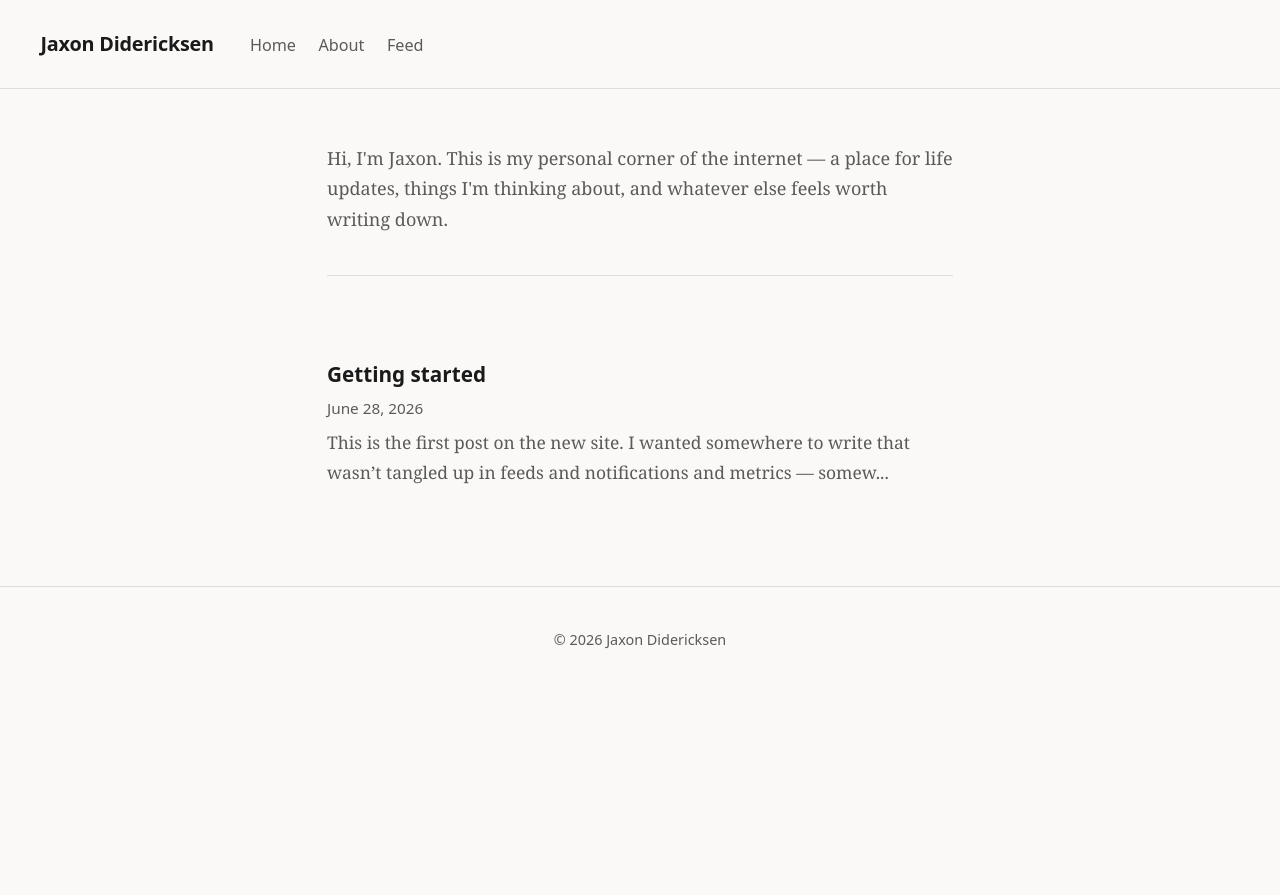
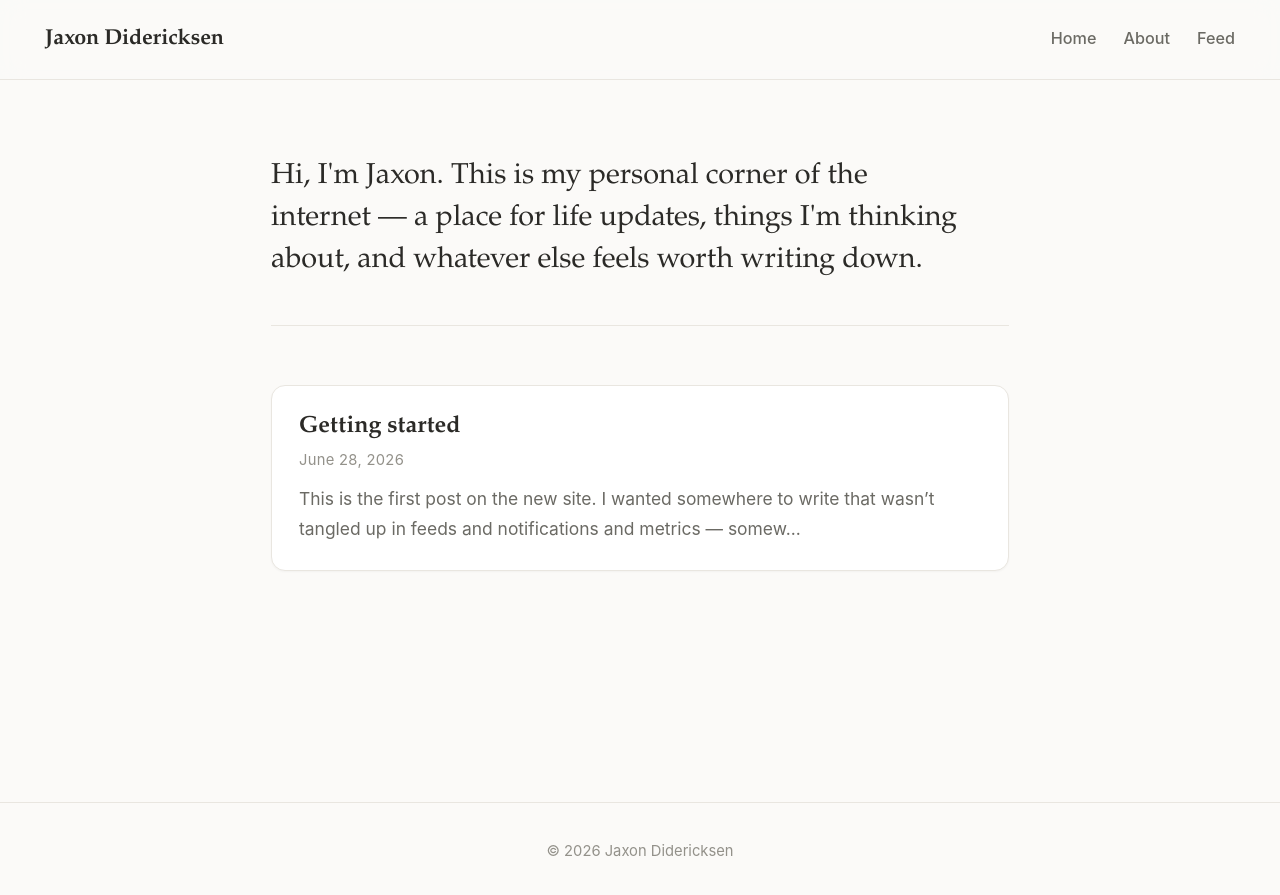
Before and after one commit to Jasper-16-Did/personal-site, a Jekyll site: the page built from index.md, in a window 1280 px wide. Shown: the top 895 px of the page. Built offline with Jekyll 4.4.1, drawn with Linux system fonts in a browser that asks for light colours.

Commit message:
Redesign site styling: calm, modern look
Refresh the stylesheet with a warmer, more polished aesthetic while
keeping the privacy-first, system-fonts-only setup (no external requests):

- Softer warm palette with full dark-mode support
- Serif display headings paired with a clean system sans body
- Post list as subtle cards with hover lift
- Sticky translucent header, refined spacing and typography
- Accessibility: focus-visible rings, reduced-motion support

Co-Authored-By: Claude Opus 4.8 <noreply@anthropic.com>

```diff
--- a/assets/css/main.css
+++ b/assets/css/main.css
@@ -1,254 +1,339 @@
-/* System font stack — no external requests */
+/* ──────────────────────────────────────────────────────────────
+   Jaxon Didericksen — personal site
+   Calm & modern. System fonts only, no external requests.
+   ────────────────────────────────────────────────────────────── */
+
 :root {
-  --font-body: Georgia, "Times New Roman", serif;
-  --font-mono: "Courier New", Courier, monospace;
-  --font-ui: system-ui, -apple-system, BlinkMacSystemFont, "Segoe UI", sans-serif;
+  /* Type — native system stacks, zero network cost */
+  --font-sans: -apple-system, BlinkMacSystemFont, "Segoe UI", Roboto, Oxygen,
+    Ubuntu, Cantarell, "Helvetica Neue", Arial, sans-serif;
+  --font-serif: "Iowan Old Style", "Palatino Linotype", Palatino,
+    "Book Antiqua", Georgia, "Times New Roman", serif;
+  --font-mono: ui-monospace, "SF Mono", "Cascadia Code", "Segoe UI Mono",
+    "Roboto Mono", Menlo, Consolas, "Courier New", monospace;
 
-  --color-bg: #faf9f7;
-  --color-text: #1a1a1a;
-  --color-muted: #5a5a5a;
-  --color-accent: #3a6b4a;
-  --color-border: #ddd;
-  --color-link: #2c5f3a;
+  /* Warm, calm light palette */
+  --color-bg: #fbfaf8;
+  --color-surface: #ffffff;
+  --color-text: #2b2a27;
+  --color-muted: #6b6a64;
+  --color-faint: #93918a;
+  --color-accent: #4f8a6e;
+  --color-accent-strong: #3f7a60;
+  --color-accent-soft: #ecf3ef;
+  --color-border: #e9e6e0;
+  --color-code-bg: #f3f1ec;
+  --shadow-sm: 0 1px 2px rgba(43, 42, 39, 0.04);
+  --shadow-md: 0 6px 24px -12px rgba(43, 42, 39, 0.18);
 
-  --max-width: 680px;
-  --spacing: 1.5rem;
+  --max-width: 44rem;
+  --space: 1.5rem;
+  --radius: 14px;
+  --radius-sm: 8px;
 }
 
-*, *::before, *::after {
-  box-sizing: border-box;
+@media (prefers-color-scheme: dark) {
+  :root {
+    --color-bg: #1a1917;
+    --color-surface: #211f1c;
+    --color-text: #e9e7e2;
+    --color-muted: #a8a59d;
+    --color-faint: #7c7a73;
+    --color-accent: #7bbd9d;
+    --color-accent-strong: #8fcaac;
+    --color-accent-soft: #21302a;
+    --color-border: #322f2b;
+    --color-code-bg: #26241f;
+    --shadow-sm: 0 1px 2px rgba(0, 0, 0, 0.3);
+    --shadow-md: 0 8px 28px -14px rgba(0, 0, 0, 0.55);
+  }
 }
+
+/* ── Reset & base ── */
+*, *::before, *::after { box-sizing: border-box; }
 
 html {
   font-size: 18px;
-  line-height: 1.7;
+  line-height: 1.72;
+  -webkit-text-size-adjust: 100%;
+  scroll-behavior: smooth;
 }
 
 body {
   margin: 0;
-  padding: 0;
+  min-height: 100vh;
+  display: flex;
+  flex-direction: column;
   background: var(--color-bg);
   color: var(--color-text);
-  font-family: var(--font-body);
+  font-family: var(--font-sans);
+  font-feature-settings: "kern", "liga", "calt";
+  -webkit-font-smoothing: antialiased;
+  text-rendering: optimizeLegibility;
+}
+
+::selection {
+  background: var(--color-accent-soft);
+  color: var(--color-accent-strong);
 }
 
 a {
-  color: var(--color-link);
+  color: var(--color-accent-strong);
   text-decoration: underline;
+  text-decoration-thickness: 1px;
   text-underline-offset: 3px;
+  text-decoration-color: color-mix(in srgb, var(--color-accent) 40%, transparent);
+  transition: color 0.18s ease, text-decoration-color 0.18s ease;
+}
+a:hover {
+  color: var(--color-accent);
+  text-decoration-color: currentColor;
 }
 
-a:hover {
-  color: var(--color-accent);
+:focus-visible {
+  outline: 2px solid var(--color-accent);
+  outline-offset: 3px;
+  border-radius: 3px;
 }
+
+img { max-width: 100%; height: auto; }
 
 /* ── Header ── */
 .site-header {
-  border-bottom: 1px solid var(--color-border);
-  padding: var(--spacing) calc(var(--spacing) * 1.5);
+  position: sticky;
+  top: 0;
+  z-index: 10;
   display: flex;
   align-items: baseline;
   gap: 2rem;
   flex-wrap: wrap;
+  padding: 1.15rem clamp(1.25rem, 5vw, 2.5rem);
+  background: color-mix(in srgb, var(--color-bg) 80%, transparent);
+  -webkit-backdrop-filter: saturate(160%) blur(12px);
+  backdrop-filter: saturate(160%) blur(12px);
+  border-bottom: 1px solid var(--color-border);
 }
 
 .site-title {
-  font-family: var(--font-ui);
-  font-size: 1.1rem;
+  font-family: var(--font-serif);
+  font-size: 1.2rem;
   font-weight: 600;
+  letter-spacing: -0.01em;
   text-decoration: none;
   color: var(--color-text);
-  letter-spacing: -0.01em;
 }
+.site-title:hover { color: var(--color-accent); }
 
 .site-nav {
   display: flex;
-  gap: 1.25rem;
-  font-family: var(--font-ui);
+  gap: 1.5rem;
+  margin-left: auto;
   font-size: 0.9rem;
 }
-
 .site-nav a {
   color: var(--color-muted);
   text-decoration: none;
+  font-weight: 500;
+}
+.site-nav a:hover { color: var(--color-text); }
+
+/* ── Layout ── */
+.page-content {
+  width: 100%;
+  max-width: var(--max-width);
+  margin: 0 auto;
+  padding: clamp(2.5rem, 6vw, 4.5rem) clamp(1.25rem, 5vw, 1.5rem);
+  flex: 1 0 auto;
 }
 
-.site-nav a:hover {
+/* ── Home intro / hero ── */
+.home-intro {
+  margin-bottom: calc(var(--space) * 2.2);
+  padding-bottom: calc(var(--space) * 1.6);
+  border-bottom: 1px solid var(--color-border);
+}
+.home-intro p {
+  margin: 0;
+  font-family: var(--font-serif);
+  font-size: clamp(1.3rem, 3.5vw, 1.6rem);
+  line-height: 1.45;
   color: var(--color-text);
+  text-wrap: balance;
 }
 
-/* ── Main content ── */
-.page-content {
-  max-width: var(--max-width);
-  margin: 0 auto;
-  padding: calc(var(--spacing) * 2) var(--spacing);
-}
-
-/* ── Post list (home) ── */
+/* ── Post list ── */
 .post-list {
   list-style: none;
   padding: 0;
   margin: 0;
+  display: flex;
+  flex-direction: column;
+  gap: 0.75rem;
 }
-
 .post-list li {
-  border-bottom: 1px solid var(--color-border);
-  padding: var(--spacing) 0;
+  padding: 1.4rem 1.5rem;
+  background: var(--color-surface);
+  border: 1px solid var(--color-border);
+  border-radius: var(--radius);
+  box-shadow: var(--shadow-sm);
+  transition: transform 0.18s ease, box-shadow 0.18s ease,
+    border-color 0.18s ease;
 }
-
-.post-list li:last-child {
-  border-bottom: none;
+.post-list li:hover {
+  transform: translateY(-2px);
+  box-shadow: var(--shadow-md);
+  border-color: color-mix(in srgb, var(--color-accent) 45%, var(--color-border));
 }
-
 .post-list .post-link {
-  font-size: 1.15rem;
+  font-family: var(--font-serif);
+  font-size: 1.3rem;
   font-weight: 600;
-  font-family: var(--font-ui);
+  line-height: 1.3;
   text-decoration: none;
   color: var(--color-text);
 }
-
-.post-list .post-link:hover {
-  color: var(--color-accent);
+.post-list li:hover .post-link { color: var(--color-accent); }
+.post-list .post-meta {
+  margin-top: 0.3rem;
+  font-size: 0.82rem;
+  letter-spacing: 0.02em;
+  color: var(--color-faint);
 }
-
-.post-list .post-meta {
-  font-size: 0.85rem;
-  font-family: var(--font-ui);
-  color: var(--color-muted);
-  margin-top: 0.15rem;
-}
-
 .post-list .post-excerpt {
-  margin-top: 0.4rem;
+  margin: 0.6rem 0 0;
   font-size: 0.97rem;
   color: var(--color-muted);
 }
 
 /* ── Single post ── */
 .post-header {
-  margin-bottom: calc(var(--spacing) * 1.5);
+  margin-bottom: calc(var(--space) * 1.6);
+  padding-bottom: var(--space);
   border-bottom: 1px solid var(--color-border);
-  padding-bottom: var(--spacing);
 }
-
 .post-header h1 {
-  margin: 0 0 0.35rem;
-  font-family: var(--font-ui);
-  font-size: 1.8rem;
-  line-height: 1.25;
+  margin: 0 0 0.5rem;
+  font-family: var(--font-serif);
+  font-size: clamp(1.9rem, 5vw, 2.5rem);
+  line-height: 1.18;
+  letter-spacing: -0.015em;
+  text-wrap: balance;
 }
-
 .post-date {
-  font-family: var(--font-ui);
   font-size: 0.85rem;
-  color: var(--color-muted);
+  letter-spacing: 0.02em;
+  color: var(--color-faint);
 }
-
 .post-tags {
-  margin-top: 0.5rem;
+  margin-top: 0.85rem;
   display: flex;
   gap: 0.5rem;
   flex-wrap: wrap;
 }
-
 .tag {
-  font-family: var(--font-ui);
-  font-size: 0.75rem;
-  background: var(--color-border);
-  color: var(--color-muted);
-  padding: 0.1em 0.6em;
-  border-radius: 3px;
+  font-size: 0.72rem;
+  font-weight: 600;
+  letter-spacing: 0.03em;
+  text-transform: uppercase;
+  background: var(--color-accent-soft);
+  color: var(--color-accent-strong);
+  padding: 0.25em 0.7em;
+  border-radius: 999px;
 }
 
+/* ── Long-form content ── */
+.post-content > * + * { margin-top: 1.3rem; }
 .post-content h2,
 .post-content h3,
 .post-content h4 {
-  font-family: var(--font-ui);
-  margin-top: 2rem;
+  font-family: var(--font-serif);
+  line-height: 1.25;
+  letter-spacing: -0.01em;
+  margin-top: 2.5rem;
 }
-
+.post-content h2 { font-size: 1.6rem; }
+.post-content h3 { font-size: 1.3rem; }
 .post-content img {
-  max-width: 100%;
-  height: auto;
-  border-radius: 4px;
+  border-radius: var(--radius-sm);
+  box-shadow: var(--shadow-md);
 }
-
+.post-content hr {
+  margin: 2.5rem 0;
+  border: none;
+  border-top: 1px solid var(--color-border);
+}
 .post-content blockquote {
-  margin: 1.5rem 0;
-  padding: 0 0 0 1.25rem;
-  border-left: 3px solid var(--color-border);
+  margin: 1.8rem 0;
+  padding: 0.4rem 0 0.4rem 1.4rem;
+  border-left: 3px solid var(--color-accent);
   color: var(--color-muted);
+  font-family: var(--font-serif);
   font-style: italic;
+  font-size: 1.12rem;
 }
-
+.post-content blockquote p { margin: 0; }
+.post-content ul,
+.post-content ol { padding-left: 1.4rem; }
+.post-content li + li { margin-top: 0.4rem; }
 .post-content pre {
-  background: #f0eeeb;
-  padding: 1rem;
+  background: var(--color-code-bg);
+  padding: 1.1rem 1.25rem;
   overflow-x: auto;
-  border-radius: 4px;
+  border-radius: var(--radius-sm);
+  border: 1px solid var(--color-border);
   font-family: var(--font-mono);
   font-size: 0.85rem;
+  line-height: 1.55;
 }
-
 .post-content code {
   font-family: var(--font-mono);
-  font-size: 0.88em;
-  background: #f0eeeb;
-  padding: 0.1em 0.3em;
-  border-radius: 3px;
+  font-size: 0.86em;
+  background: var(--color-code-bg);
+  padding: 0.15em 0.4em;
+  border-radius: 5px;
 }
-
-.post-content pre code {
-  background: none;
-  padding: 0;
-}
+.post-content pre code { background: none; padding: 0; }
 
 .post-footer {
-  margin-top: 3rem;
-  padding-top: var(--spacing);
+  margin-top: 3.5rem;
+  padding-top: var(--space);
   border-top: 1px solid var(--color-border);
-  font-family: var(--font-ui);
-  font-size: 0.9rem;
+  font-size: 0.92rem;
 }
+.post-footer a { font-weight: 500; }
 
-/* ── Page ── */
+/* ── Generic page ── */
 .page-header h1 {
-  font-family: var(--font-ui);
-  font-size: 1.8rem;
-  margin-bottom: 1.5rem;
+  margin: 0 0 1.6rem;
+  font-family: var(--font-serif);
+  font-size: clamp(1.9rem, 5vw, 2.4rem);
+  letter-spacing: -0.015em;
 }
 
 /* ── Footer ── */
 .site-footer {
+  flex-shrink: 0;
+  padding: 2rem clamp(1.25rem, 5vw, 2.5rem);
   border-top: 1px solid var(--color-border);
-  padding: var(--spacing) calc(var(--spacing) * 1.5);
-  font-family: var(--font-ui);
-  font-size: 0.8rem;
-  color: var(--color-muted);
+  font-size: 0.82rem;
+  color: var(--color-faint);
   text-align: center;
 }
+.site-footer p { margin: 0; }
 
-/* ── Home intro ── */
-.home-intro {
-  margin-bottom: calc(var(--spacing) * 2);
-  padding-bottom: calc(var(--spacing) * 1.5);
-  border-bottom: 1px solid var(--color-border);
+/* ── Motion preference ── */
+@media (prefers-reduced-motion: reduce) {
+  * {
+    animation-duration: 0.01ms !important;
+    transition-duration: 0.01ms !important;
+    scroll-behavior: auto !important;
+  }
 }
 
-.home-intro p {
-  color: var(--color-muted);
-  margin: 0;
+/* ── Small screens ── */
+@media (max-width: 600px) {
+  html { font-size: 16.5px; }
+  .site-header { gap: 0.75rem; }
+  .site-nav { gap: 1.1rem; }
+  .post-list li { padding: 1.2rem 1.25rem; }
 }
-
-/* ── Responsive ── */
-@media (max-width: 600px) {
-  html {
-    font-size: 16px;
-  }
-
-  .site-header {
-    flex-direction: column;
-    gap: 0.75rem;
-  }
-}
```
